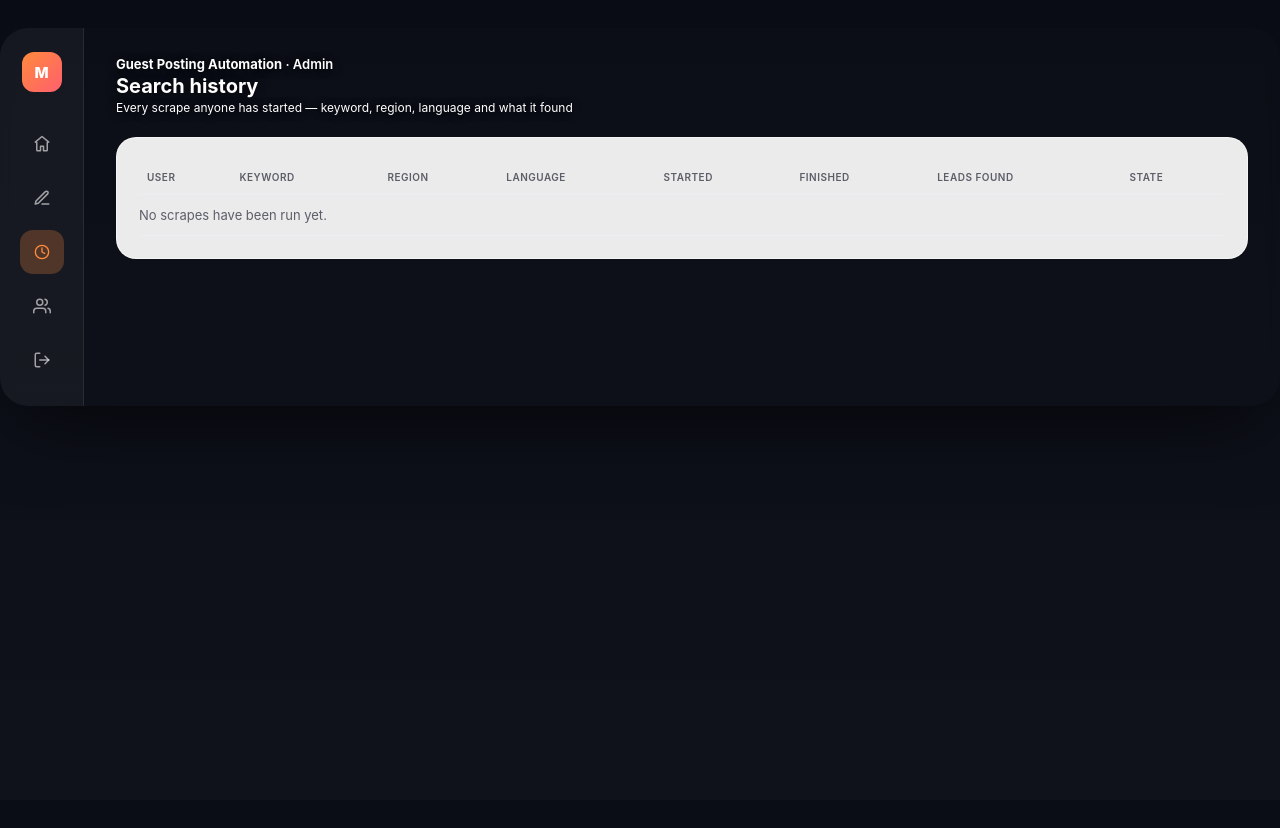
After one commit to engr-ikhlaq/SEBT-OFFPAGE-AUTOMATION, a Flask app: page /admin/search-history in a window 1280 px wide. The commit adds this page. Run offline with Flask 3, Linux system fonts and the light colour scheme; the visitor is signed in with stand-in values (Sample User, id 1); data that the repository does not hold is empty; parts of the project's set-up code (start-up, migrations or seed data) failed here and were passed over; some libraries are stand-ins or nearby versions.

Commit message:
Add an owner-only admin page tracking every scrape anyone has run
Logs who searched for what keyword, targeting which region/language,
when, and what it found (search_history table, written at the moment a
scrape starts so even a crashed run shows up, updated once it ends).
Visible at /admin/search-history, linked from the sidebar on every page.

Also fixes a latent bug found along the way: the Compose page's
render context never actually included is_owner (it only came from
_google_account_context(), which omitted it), so the existing "Manage
access" nav link there was silently never showing either.

Remove the personal photo background in favor of a plain dark gradient.

```diff
--- a/app.py
+++ b/app.py
@@ -286,6 +286,7 @@ def _google_account_context() -> dict:
         "data_backend_name": backend.name,
         "scraped_leads": scraped_leads,
         "sheet_url": _connected_sheet_url(username, require_owner()),
+        "is_owner": require_owner(),
         "user_sheet": db.get_user_sheet(username),
         "service_account_sheets_configured": data_source.service_account_sheets_configured(),
         "service_account_email": sheets_source.service_account_email(),
@@ -597,7 +598,7 @@ def onboarding():
 # hits (forgot/reset password, unsubscribe, tracking pixels/links).
 _ONBOARDING_EXEMPT_ENDPOINTS = {
     "login", "signup", "logout", "onboarding", "forgot_password", "reset_password",
-    "users", "delete_user", "leave_access", "update_name",
+    "users", "delete_user", "leave_access", "update_name", "search_history",
     "connect_google", "connect_google_callback", "connect_google_disconnect",
     "connect_gmail_manual", "connect_gmail_manual_disconnect",
     "unsubscribe", "static", None,
@@ -689,6 +690,24 @@ def leave_access():
     session.clear()
     flash("You've left this app. Your access has been removed.")
     return redirect(url_for("login"))
+
+
+@app.route("/admin/search-history")
+def search_history():
+    """Owner-only: every scrape anyone has started - who searched for what
+    keyword, targeting which region/language, and what it found. See
+    db.get_search_history() / scrape_job.py's _start()/_run_batch()."""
+    if not require_login():
+        return redirect(url_for("login"))
+    if not require_owner():
+        flash("Only the owner account can view search history.")
+        return redirect(url_for("dashboard"))
+    return render_template(
+        "search_history.html",
+        history=db.get_search_history(),
+        country_labels=COUNTRIES,
+        language_labels=LANGUAGES,
+    )
 
 
 # ---------------------------------------------------------------------------
--- a/scrape_job.py
+++ b/scrape_job.py
@@ -38,6 +38,7 @@ import requests
 from selenium.common.exceptions import InvalidSessionIdException
 
 import data_source
+import db
 from offpage.authority import AuthorityChecker
 from offpage.browser import BrowserSession, GoogleSearch, PageReader
 from offpage.config import Settings
@@ -184,7 +185,13 @@ def _start(keyword: str, username: str, is_owner: bool, reset_total: bool,
         _status.last_domain = ""
         _status.error = ""
         _status.waiting_captcha = False
-    _thread = threading.Thread(target=_run_batch, args=(keyword, username, is_owner, country, language), daemon=True)
+    # Logged now, not just once the run finishes - an admin should be able
+    # to see a scrape that's still running, or that crashed outright,
+    # not only the ones that completed cleanly.
+    history_id = db.record_search_start(username, keyword, country, language)
+    _thread = threading.Thread(
+        target=_run_batch, args=(keyword, username, is_owner, country, language, history_id), daemon=True
+    )
     _thread.start()
     return True
 
@@ -244,7 +251,8 @@ def _should_stop() -> bool:
 
 
 def _run_batch(keyword: str, username: str, is_owner: bool,
-                country: str = DEFAULT_COUNTRY, language: str = DEFAULT_LANGUAGE) -> None:
+                country: str = DEFAULT_COUNTRY, language: str = DEFAULT_LANGUAGE,
+                history_id: int | None = None) -> None:
     settings = _settings_for_keyword(keyword)
     search_url = home_url(country, language)
     backend = data_source.for_user(username, is_owner)
@@ -316,12 +324,18 @@ def _run_batch(keyword: str, username: str, is_owner: bool,
             _status.error = ("The Chrome window closed before scraping finished - it may have been "
                               "closed by hand, or crashed. Leave it open until a batch completes (use "
                               "the Stop button here instead of closing the window), then start again.")
+            leads_found = _status.queued_total
+        if history_id is not None:
+            db.record_search_finish(history_id, leads_found, "error")
         return
     except Exception as exc:
         log.exception("Scrape job failed")
         with _lock:
             _status.state = "error"
             _status.error = str(exc)
+            leads_found = _status.queued_total
+        if history_id is not None:
+            db.record_search_finish(history_id, leads_found, "error")
         return
 
     with _lock:
@@ -331,3 +345,7 @@ def _run_batch(keyword: str, username: str, is_owner: bool,
             _status.state = "finished"
         else:
             _status.state = "awaiting_decision"
+        final_state = _status.state
+        leads_found = _status.queued_total
+    if history_id is not None:
+        db.record_search_finish(history_id, leads_found, final_state)
--- a/static/app.css
+++ b/static/app.css
@@ -343,15 +343,14 @@ body:not(.dashboard-bg) .btn-stop { color: var(--danger); }
 .modal-btn-ghost { background: transparent; color: rgba(255,255,255,0.5); font-weight: 600 !important; }
 .modal-btn-ghost:hover { color: rgba(255,255,255,0.85); transform: none; box-shadow: none; }
 
-/* ---- dashboard page background: the same photo as the hero, now behind
-   the ENTIRE page, fixed so it doesn't scroll with the content. The shell
-   becomes a dark frosted-glass panel over it; .widget (already dark) and
-   .panel (kept light, for existing table/text styling) need no changes -
-   only the chrome that used to sit directly on the plain light shell
-   (sidebar, topbar text, nav pills, greeting) needs a light-on-dark flip. ---- */
+/* ---- dashboard page background: a plain dark gradient, fixed so it
+   doesn't scroll with the content. The shell becomes a dark frosted-glass
+   panel over it; .widget (already dark) and .panel (kept light, for
+   existing table/text styling) need no changes - only the chrome that
+   used to sit directly on the plain light shell (sidebar, topbar text,
+   nav pills, greeting) needs a light-on-dark flip. ---- */
 body.dashboard-bg {
-  background: linear-gradient(180deg, rgba(6,8,14,0.40), rgba(6,8,14,0.58)),
-              url('images/profile-hero.jpg') center 15% / cover fixed no-repeat;
+  background: linear-gradient(180deg, #0a0d16, #10121b) fixed;
   min-height: 100vh;
 }
 body.dashboard-bg .shell {
--- a/templates/dashboard.html
+++ b/templates/dashboard.html
@@ -15,6 +15,7 @@
         <div class="logo">M</div>
         <a class="active" href="{{ url_for('dashboard') }}" title="Dashboard">{{ icon_home() }}</a>
         <a href="{{ url_for('index') }}" title="Compose">{{ icon_edit() }}</a>
+        {% if is_owner %}<a href="{{ url_for('search_history') }}" title="Search history">{{ icon_clock() }}</a>{% endif %}
         {% if is_owner %}<a href="{{ url_for('users') }}" title="Manage access">{{ icon_users() }}</a>{% endif %}
         <a href="{{ url_for('logout') }}" title="Log out">{{ icon_logout() }}</a>
     </div>
--- a/templates/index.html
+++ b/templates/index.html
@@ -14,6 +14,7 @@
         <div class="logo">M</div>
         <a href="{{ url_for('dashboard') }}" title="Dashboard">{{ icon_home() }}</a>
         <a class="active" href="{{ url_for('index') }}" title="Compose">{{ icon_edit() }}</a>
+        {% if is_owner %}<a href="{{ url_for('search_history') }}" title="Search history">{{ icon_clock() }}</a>{% endif %}
         {% if is_owner %}<a href="{{ url_for('users') }}" title="Manage access">{{ icon_users() }}</a>{% endif %}
         <a href="{{ url_for('logout') }}" title="Log out">{{ icon_logout() }}</a>
     </div>
--- /dev/null
+++ b/templates/search_history.html
@@ -0,0 +1,73 @@
+<!DOCTYPE html>
+<html>
+<head>
+    <meta charset="utf-8">
+    <title>Search History — Guest Posting Automation</title>
+    <meta name="viewport" content="width=device-width, initial-scale=1.0">
+    <link rel="stylesheet" href="{{ url_for('static', filename='app.css') }}">
+</head>
+<body class="dashboard-bg">
+{% from "_icons.html" import icon_home, icon_edit, icon_users, icon_logout, icon_clock %}
+<div class="shell">
+
+    <div class="sidebar">
+        <div class="logo">M</div>
+        <a href="{{ url_for('dashboard') }}" title="Dashboard">{{ icon_home() }}</a>
+        <a href="{{ url_for('index') }}" title="Compose">{{ icon_edit() }}</a>
+        <a class="active" href="{{ url_for('search_history') }}" title="Search history">{{ icon_clock() }}</a>
+        <a href="{{ url_for('users') }}" title="Manage access">{{ icon_users() }}</a>
+        <a href="{{ url_for('logout') }}" title="Log out">{{ icon_logout() }}</a>
+    </div>
+
+    <div class="main">
+        <div class="topbar">
+            <div>
+                <div class="brand-line"><b>Guest Posting Automation</b> &middot; Admin</div>
+                <h1>Search history</h1>
+                <div class="sub">Every scrape anyone has started — keyword, region, language and what it found</div>
+            </div>
+        </div>
+
+        {% with messages = get_flashed_messages() %}
+        {% if messages %}
+        <div class="flash">{{ messages[0] }}</div>
+        {% endif %}
+        {% endwith %}
+
+        <div class="panel">
+            <table>
+                <thead>
+                <tr>
+                    <th>User</th>
+                    <th>Keyword</th>
+                    <th>Region</th>
+                    <th>Language</th>
+                    <th>Started</th>
+                    <th>Finished</th>
+                    <th>Leads found</th>
+                    <th>State</th>
+                </tr>
+                </thead>
+                <tbody>
+                {% for h in history %}
+                <tr>
+                    <td>{{ h.username }}</td>
+                    <td>{{ h.keyword }}</td>
+                    <td>{{ country_labels.get(h.country, h.country) }}</td>
+                    <td>{{ language_labels.get(h.language, h.language) }}</td>
+                    <td>{{ h.started_at[:19].replace('T', ' ') }} UTC</td>
+                    <td>{{ h.finished_at[:19].replace('T', ' ') + ' UTC' if h.finished_at else '—' }}</td>
+                    <td>{{ h.leads_found }}</td>
+                    <td><span class="role-badge">{{ h.final_state }}</span></td>
+                </tr>
+                {% else %}
+                <tr><td colspan="8" class="empty">No scrapes have been run yet.</td></tr>
+                {% endfor %}
+                </tbody>
+            </table>
+        </div>
+    </div>
+</div>
+
+</body>
+</html>
--- a/templates/users.html
+++ b/templates/users.html
@@ -7,13 +7,14 @@
     <link rel="stylesheet" href="{{ url_for('static', filename='app.css') }}">
 </head>
 <body class="dashboard-bg">
-{% from "_icons.html" import icon_home, icon_edit, icon_users, icon_logout %}
+{% from "_icons.html" import icon_home, icon_edit, icon_users, icon_logout, icon_clock %}
 <div class="shell">
 
     <div class="sidebar">
         <div class="logo">M</div>
         <a href="{{ url_for('dashboard') }}" title="Dashboard">{{ icon_home() }}</a>
         <a href="{{ url_for('index') }}" title="Compose">{{ icon_edit() }}</a>
+        {% if is_owner %}<a href="{{ url_for('search_history') }}" title="Search history">{{ icon_clock() }}</a>{% endif %}
         <a class="active" href="{{ url_for('users') }}" title="Manage access">{{ icon_users() }}</a>
         <a href="{{ url_for('logout') }}" title="Log out">{{ icon_logout() }}</a>
     </div>
```
Also changed, not shown: db.py (+55 -0 lines), offpage_tests/test_scrape_job.py (+10 -2 lines), offpage_tests/test_search_history_db.py (added, +53 -0 lines).
